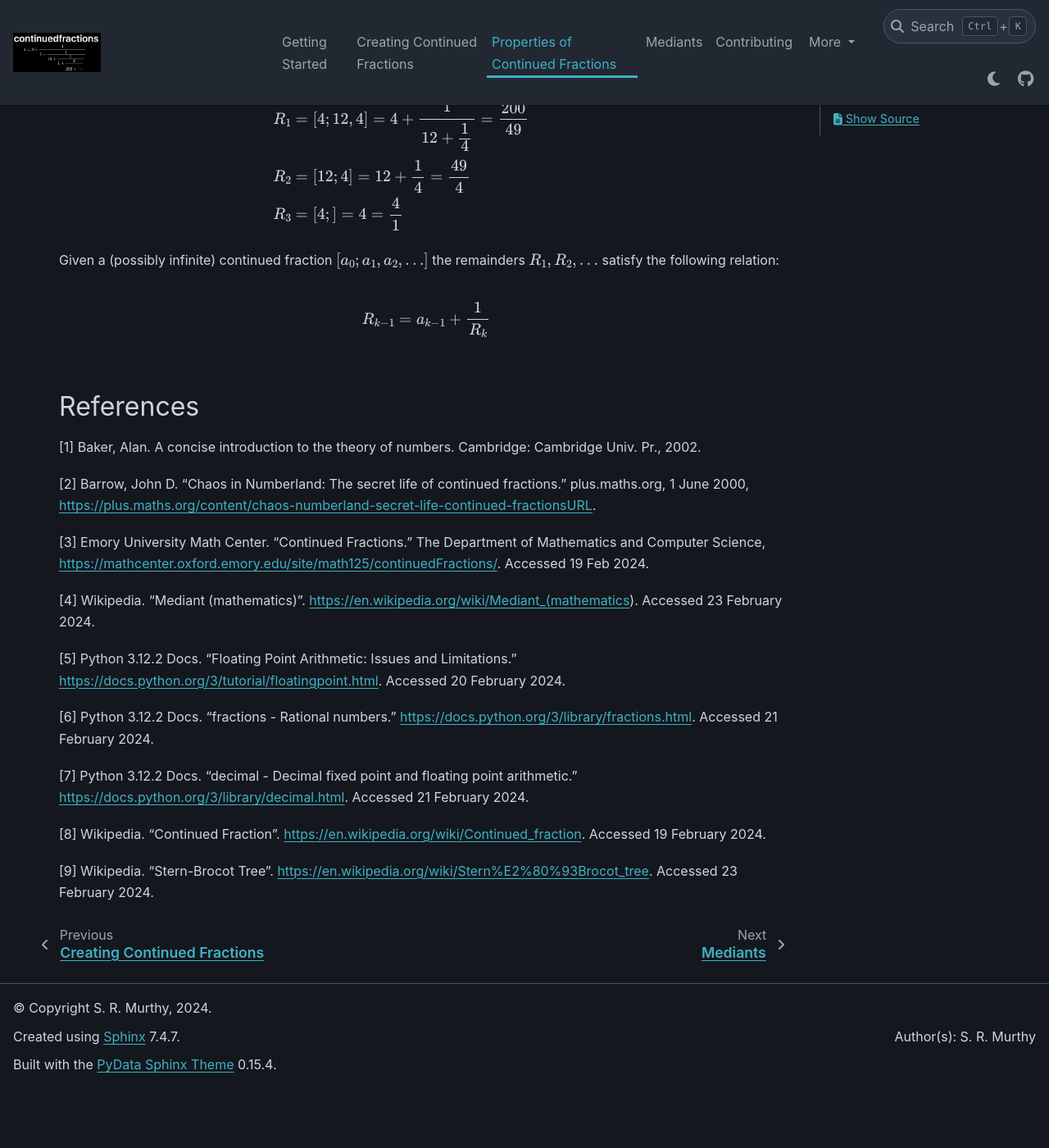
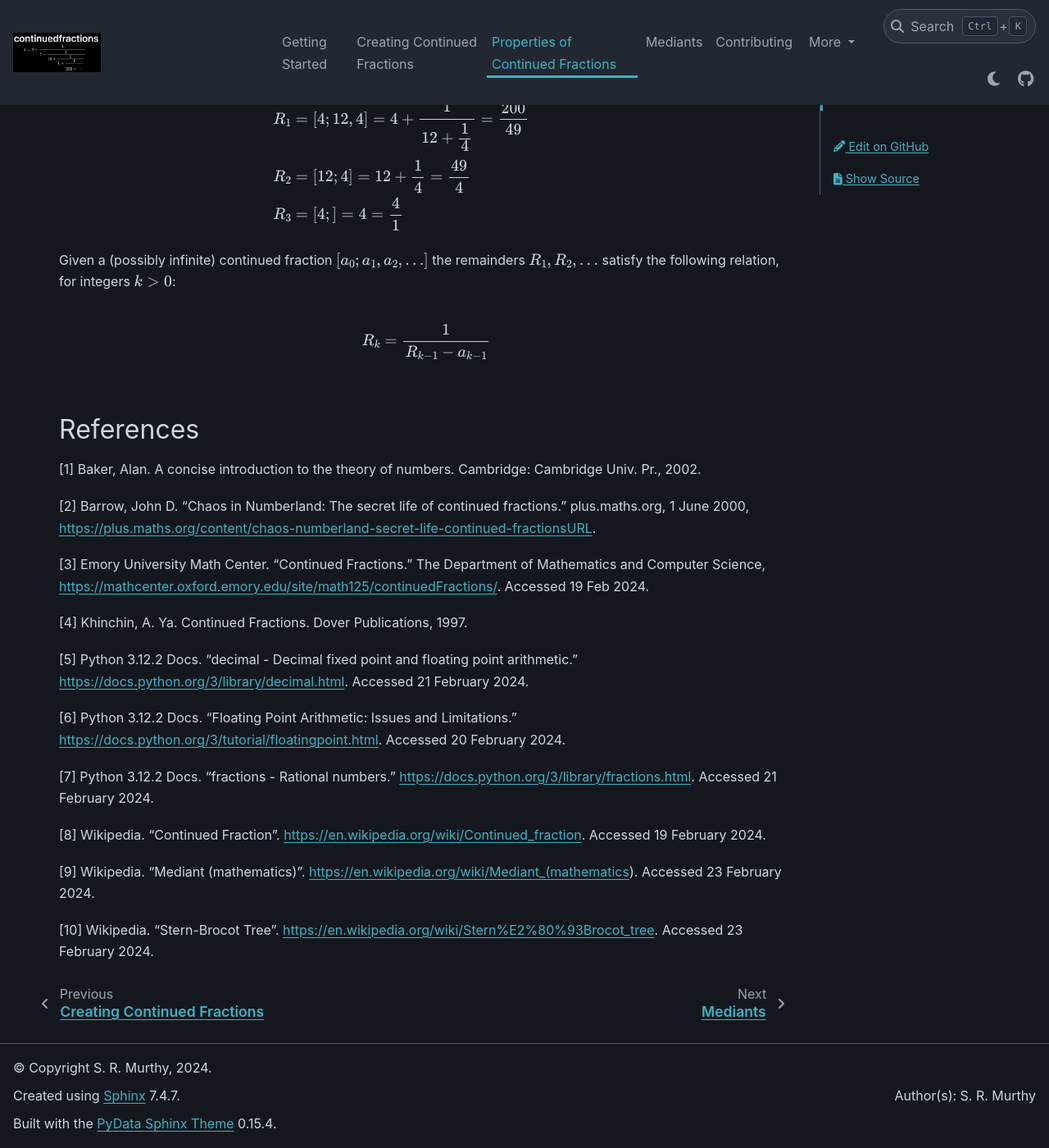
Before and after one commit to sr-murthy/continuedfractions, a Sphinx documentation site: the page built from docs/sources/properties-of-continued-fractions.rst, in a window 1280 px wide and 1400 px high, scrolled down 3666 px. Shown: the whole window at 82% size. Built offline with Sphinx 7.4.7 and the PyData theme 0.15.4, drawn with Linux system fonts in a browser that asks for light colours; nearby versions of some CDN libraries; before the commit the page ends 4994 px from its top, so only the background shows below that; some of the changed text lies outside the part shown.

Commit message:
Changes for release `0.11.3` (#18)

```diff
--- a/docs/sources/contributing.rst
+++ b/docs/sources/contributing.rst
@@ -90,7 +90,7 @@
 Versioning and Releases
 =======================
 
-The package is currently at version ``0.11.0`` - `semantic versioning <https://semver.org/>`_ is used.
+The package is currently at version ``0.11.3`` - `semantic versioning <https://semver.org/>`_ is used.
 
 There is currently no dedicated pipeline for releases - both `GitHub releases <https://github.com/sr-murthy/continuedfractions/releases>`_ and `PyPI packages <https://pypi.org/project/continuedfractions>`_ are published manually, but both have the same version tag.
 
--- a/docs/sources/getting-started.rst
+++ b/docs/sources/getting-started.rst
@@ -34,8 +34,8 @@
 
 This is a `library <https://github.com/sr-murthy/continuedfractions/blob/main/src/continuedfractions/lib.py>`_ of standalone functions, which are summarised below.
 
--  ``continued_fraction_rational`` - generates the (ordered) sequence of elements (coefficients) of a unique, finite, simple continued fraction representation of a given rational number, given as a ``fractions.Fraction`` object
--  ``continued_fraction_real`` - generates the sequence of elements of a continued fraction representation of a real number, given as a single ``int``, ``float``, ``fractions.Fraction``, ``decimal.Decimal`` object, or a pair of ``ints`` and/or ``fractions.Fraction`` objects representing the numerator and non-zero denominator, respectively, of the number. The continued fraction representation that this generates is, currently, finite and, for irrational numbers, approximate, because of the use of a rational representation of the number for computing the elements. This will be addressed in the future to make the continued fraction representation as exact and complete as required by the caller
+-  ``continued_fraction_rational`` - generates the (ordered) sequence of elements (coefficients) of a finite, simple continued fraction representation of a given rational number, given as a ``fractions.Fraction`` object. The representation will be unique if the given number is a rational number with an exact binary fractional representation, otherwise it will be approximate.
+-  ``continued_fraction_real`` - generates the sequence of elements of a finite, simple, continued fraction representation of a real number, given as a single ``int``, ``float``, ``fractions.Fraction``, ``decimal.Decimal`` object, or a pair of ``ints`` and/or ``fractions.Fraction`` objects representing the numerator and non-zero denominator, respectively, of the number. The resulting continued fraction representation will be exact for any rational number and which has an exact representation as a binary fraction, otherwise, it will only be approximate. The latter limitation will be addressed in future versions.
 -  ``convergent`` - returns the ``k``-th convergent (for a positive integer `k`) of a continued fraction representation of a number, from a sequence of its elements; the convergent is returned as a``fractions.Fraction`` object
 -  ``mediant`` - returns the ``k``-th left or right mediant of two rational numbers, given as ``fractions.Fraction`` objects
 
--- a/docs/sources/properties-of-continued-fractions.rst
+++ b/docs/sources/properties-of-continued-fractions.rst
@@ -115,7 +115,7 @@
 
 **Note**: Unlike the :math:`k`-order convergents the segments are ``ContinuedFraction`` objects.
 
-A related concept is that of **remainders** of continued fractions, which are (possibly infinite) subsequences of elements of a given continued fraction, starting from a given element, usually the leading element :math:`a_0`. More precisely, we can define the :math:`k`-th remainder :math:`R_k` of a continued fraction given by :math:`[a_0; a_1,\ldots]` as the continued fraction :math:`[a_k;a_{k + 1},\ldots]`, whose elements form the segment :math:`S_k = a_k,a_{k + 1},\ldots`, as defined above.
+A related concept is that of **remainders** of continued fractions, which are (possibly infinite) subsequences of elements of a given continued fraction, starting from a given element, usually the leading element :math:`a_0`. More precisely, we can define the :math:`k`-th remainder :math:`R_k` of a continued fraction :math:`[a_0; a_1,\ldots]` as the continued fraction :math:`[a_k;a_{k + 1},\ldots]`, obtained by "removing" the elements of the :math:`k`-th segment :math:`S_k = (a_0,a_1,\ldots,a_k)` from :math:`[a_0; a_1,\ldots]`.
 
 .. math::
 
@@ -140,11 +140,11 @@
    & R_3 &&= [4;] = 4 = \frac{4}{1}
    \end{alignat*}
 
-Given a (possibly infinite) continued fraction :math:`[a_0; a_1, a_2,\ldots]` the remainders :math:`R_1,R_2,\ldots` satisfy the following relation:
+Given a (possibly infinite) continued fraction :math:`[a_0; a_1, a_2,\ldots]` the remainders :math:`R_1,R_2,\ldots` satisfy the following relation, for integers :math:`k > 0`:
 
 .. math::
 
-   R_{k - 1} = a_{k - 1} + \frac{1}{R_k}
+   R_k = \frac{1}{R_{k - 1} - a_{k - 1}}
 
 .. _properties-of-continued-fractions.references:
 
@@ -158,15 +158,17 @@
 
 [3] Emory University Math Center. “Continued Fractions.” The Department of Mathematics and Computer Science, https://mathcenter.oxford.emory.edu/site/math125/continuedFractions/. Accessed 19 Feb 2024.
 
-[4] Wikipedia. “Mediant (mathematics)”. https://en.wikipedia.org/wiki/Mediant_(mathematics). Accessed 23 February 2024.
+[4] Khinchin, A. Ya. Continued Fractions. Dover Publications, 1997.
 
-[5] Python 3.12.2 Docs. “Floating Point Arithmetic: Issues and Limitations.” https://docs.python.org/3/tutorial/floatingpoint.html. Accessed 20 February 2024.
+[5] Python 3.12.2 Docs. “decimal - Decimal fixed point and floating point arithmetic.” https://docs.python.org/3/library/decimal.html. Accessed 21 February 2024.
 
-[6] Python 3.12.2 Docs. “fractions - Rational numbers.” https://docs.python.org/3/library/fractions.html. Accessed 21 February
+[6] Python 3.12.2 Docs. “Floating Point Arithmetic: Issues and Limitations.” https://docs.python.org/3/tutorial/floatingpoint.html. Accessed 20 February 2024.
+
+[7] Python 3.12.2 Docs. “fractions - Rational numbers.” https://docs.python.org/3/library/fractions.html. Accessed 21 February
 2024.
-
-[7] Python 3.12.2 Docs. “decimal - Decimal fixed point and floating point arithmetic.” https://docs.python.org/3/library/decimal.html. Accessed 21 February 2024.
 
 [8] Wikipedia. “Continued Fraction”. https://en.wikipedia.org/wiki/Continued_fraction. Accessed 19 February 2024.
 
-[9] Wikipedia. “Stern-Brocot Tree”. https://en.wikipedia.org/wiki/Stern%E2%80%93Brocot_tree. Accessed 23 February 2024.
+[9] Wikipedia. “Mediant (mathematics)”. https://en.wikipedia.org/wiki/Mediant_(mathematics). Accessed 23 February 2024.
+
+[10] Wikipedia. “Stern-Brocot Tree”. https://en.wikipedia.org/wiki/Stern%E2%80%93Brocot_tree. Accessed 23 February 2024.
--- a/src/continuedfractions/version.py
+++ b/src/continuedfractions/version.py
@@ -1 +1 @@
-__version__ = "0.11.2"
+__version__ = "0.11.3"
```
Also changed, not shown: other parts of docs/sources/properties-of-continued-fractions.rst (+2 -2 lines), docs/sources/creating-continued-fractions.rst (+10 -10 lines), docs/sources/mediants.rst (+7 -5 lines).
